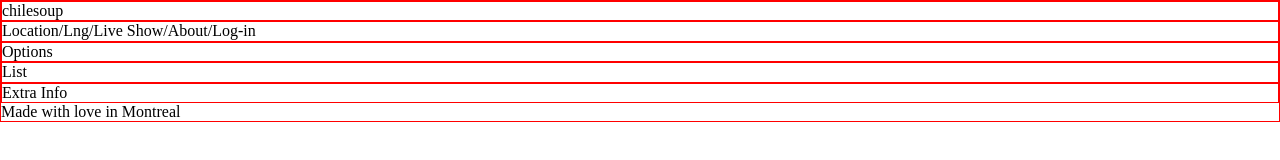
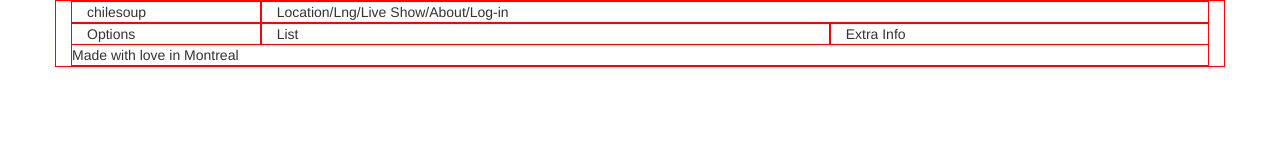
Before and after one commit to samisayegh/chilesoup, a plain HTML site: page chilesoup.html in a window 1280 px wide. Drawn offline with nearby package versions, Linux system fonts and the light colour scheme.

Commit message:
switch to bootstrap

```diff
--- a/chilesoup.css
+++ b/chilesoup.css
@@ -1,4 +1,4 @@
-div {
+div, footer {
   border:red solid 1px;
   display:block;
 }
--- a/chilesoup.html
+++ b/chilesoup.html
@@ -1,35 +1,35 @@
-<html>
+<!DOCTYPE html>
+<html lang="en">
   <head>
     <meta charset="UTF-8">
-    <meta name="description" content="photography and film portfolio">
+    <meta name="description" content="find jam sessions">
     <meta name="keywords" content="">
-    <link rel="stylesheet" type="text/css" href="normalize.css">
-    <link rel="stylesheet" type="text/css" href="skeleton.css">
+    <link rel="stylesheet" type="text/css" href="bower_components\bootstrap\dist\css\bootstrap.css">
     <link rel="stylesheet" type="text/css" href="chilesoup.css">
     <script src="http://ajax.googleapis.com/ajax/libs/jquery/1.11.1/jquery.min.js"></script>
-    <script language="javascript" type="text/javascript" src="dalli.js"></script>
+    <script language="javascript" type="text/javascript" src="bower_components\bootstrap\dist\js\bootstrap.js"></script>
   </head>
   <body>
     <title>chilesoup</title>
     <div class="container">
       <header>
-        <div class="two columns">chilesoup</div>
-        <div class="ten columns">Location/Lng/Live Show/About/Log-in</div>
+        <div class="col-xs-2">chilesoup</div>
+        <div class="col-xs-10">Location/Lng/Live Show/About/Log-in</div>
       </header>
 
       <section>
         <!-- Options Menu -->
-        <div class="two columns">
+        <div class="col-xs-2">
           Options
         </div>
 
         <!-- List of Events -->
-        <div class="six columns">
+        <div class="col-xs-6">
           List
         </div>
 
         <!-- Extra Info Tab -->
-        <div class="four columns">
+        <div class="col-xs-4">
           Extra Info
         </div>
       </section>
```
